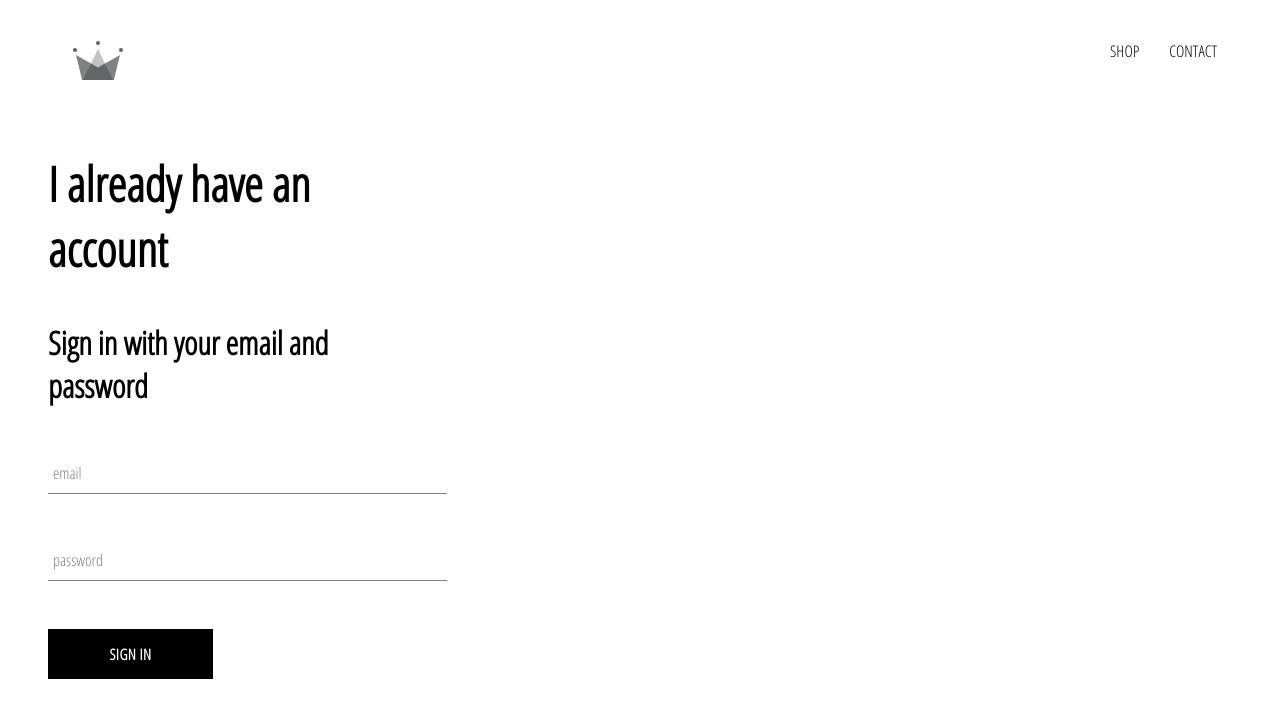
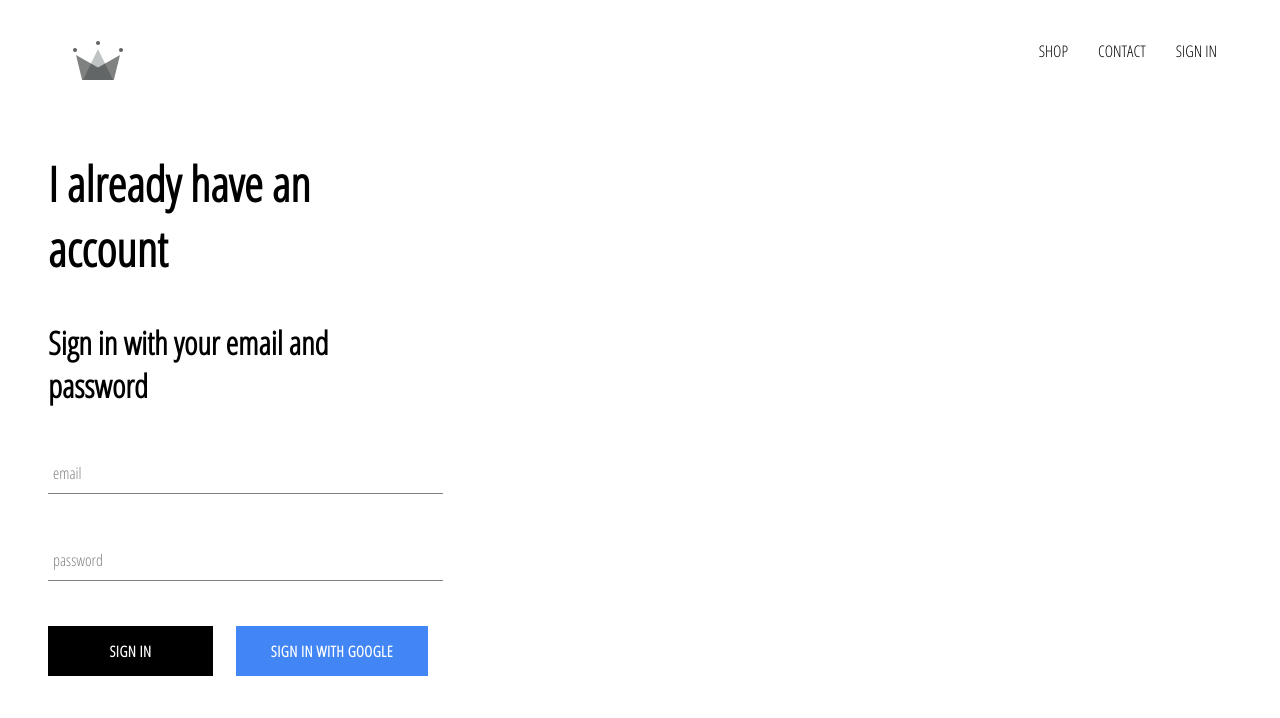
Before and after one commit to car-r/crwn-clothing, a React (Create React App) app: page /signIn in a window 1280 px wide. Shown: the top 718 px of the page. Built offline with nearby package versions, Linux system fonts and the light colour scheme; no server answers.

Commit message:
firebase integration for sign in with google

```diff
--- a/package.json
+++ b/package.json
@@ -6,6 +6,7 @@
     "@testing-library/jest-dom": "^5.11.4",
     "@testing-library/react": "^11.1.0",
     "@testing-library/user-event": "^12.1.10",
+    "firebase": "^9.0.0",
     "react": "^17.0.2",
     "react-dom": "^17.0.2",
     "react-router-dom": "^5.2.0",
--- a/src/App.js
+++ b/src/App.js
@@ -3,16 +3,39 @@ import { Switch, Route } from 'react-router-dom'
 import './App.css';
 
 import Header from './components/header/header.component';
+import { auth } from './firebase/firebase.utils';
 import HomePage from './pages/homepage/homepage.component';
 import ShopPage from './pages/shop/shop.component';
 import SignInandSignUpPage from './pages/sign-in-and-sign-up/sign-in-and-sign-up.component';
 
 
+class App extends React.Component {
+  constructor() {
+    super()
 
-function App() {
+    this.state = {
+      currentUser: null
+    }
+  }
+
+  unsubscribeFromAuth = null
+
+  componentDidMount() {
+    this.unsubscribeFromAuth = auth.onAuthStateChanged(user => {
+      this.setState({ currentUser: user })
+
+      console.log(user)
+    })
+  }
+
+  componentWillUnmount() {
+    this.unsubscribeFromAuth()
+  }
+
+  render() {
     return (
       <div>
-      <Header />
+        <Header currentUser={this.state.currentUser} />
         <Switch>
           <Route exact path='/' component={HomePage}/>
           <Route path='/shop' component={ShopPage}/>
@@ -22,4 +45,6 @@ function App() {
     );
   }
 
+}
+
 export default App;
--- a/src/components/custom-button/custom-button.component.js
+++ b/src/components/custom-button/custom-button.component.js
@@ -2,8 +2,11 @@ import React from 'react'
 
 import './custom-button.styles.scss'
 
-const CustomButton = ({ children, ...otherProps }) => (
-    <button className='custom-button' {...otherProps}>
+const CustomButton = ({ children, isGoogleSignIn, ...otherProps }) => (
+    <button
+        className={`${isGoogleSignIn ? 'google-sign-in' : '' } custom-button`}
+        {...otherProps}
+    >
         {children}
     </button>
 )
--- a/src/components/custom-button/custom-button.styles.scss
+++ b/src/components/custom-button/custom-button.styles.scss
@@ -19,4 +19,14 @@
       color: black;
       border: 1px solid black;
     }
+
+    &.google-sign-in {
+      background-color: #4285f4;
+      color: white;
+
+      &:hover {
+        background-color: #357ae8;
+        border: none;
+      }
+    }
   }
--- a/src/components/header/header.component.js
+++ b/src/components/header/header.component.js
@@ -2,10 +2,11 @@ import React from 'react'
 import { Link } from 'react-router-dom'
 
 import { ReactComponent as Logo } from '../../assets/crown.svg'
+import { auth } from '../../firebase/firebase.utils'
 
 import './header.styles.scss'
 
-const Header = () => (
+const Header = ({currentUser}) => (
     <div className='header'>
         <Link className='logo-container' to='/'>
             <Logo className='logo'/>
@@ -17,6 +18,9 @@ const Header = () => (
             <Link className='option' to='/contact'>
                 CONTACT
             </Link>
+            {
+                currentUser ? <div className='option' onClick={() => auth.signOut()}>SIGN OUT</div> : <Link className='option' to='/signin'>SIGN IN</Link>
+            }
         </div>
     </div>
 )
--- a/src/components/header/header.styles.scss
+++ b/src/components/header/header.styles.scss
@@ -20,6 +20,7 @@
 
       .option {
         padding: 10px 15px;
+        cursor: pointer;
       }
     }
   }
--- a/src/components/sign-in/sign-in.component.js
+++ b/src/components/sign-in/sign-in.component.js
@@ -1,4 +1,5 @@
 import React from 'react'
+import {signInWithGoogle} from '../../firebase/firebase.utils'
 import CustomButton from '../custom-button/custom-button.component'
 import FormInput from '../form-input/form-input.component'
 
@@ -26,6 +27,7 @@ class SignIn extends React.Component {
         this.setState({ [name]: value})
     }
 
+
     render() {
         return(
             <div className='sign-in'>
@@ -49,7 +51,16 @@ class SignIn extends React.Component {
                         label='password'
                         required
                     />
-                    <CustomButton type='submit'>Sign In</CustomButton>
+                    <div className='buttons'>
+                        <CustomButton type='submit'>Sign In</CustomButton>
+                        <CustomButton
+                            onClick={signInWithGoogle}
+                            isGoogleSignIn
+                        >
+                            Sign In with Google
+                        </CustomButton>
+                    </div>
+
                 </form>
             </div>
 
--- a/src/components/sign-in/sign-in.styles.scss
+++ b/src/components/sign-in/sign-in.styles.scss
@@ -1,9 +1,14 @@
 .sign-in {
-    width: 30vw;
+    width: 380px;
     display: flex;
     flex-direction: column;
 
     .title {
         margin: 10px;
     }
+
+    .buttons {
+        display: flex;
+        justify-content: space-between;
+    }
   }
--- /dev/null
+++ b/src/firebase/firebase.utils.js
@@ -0,0 +1,23 @@
+import { initializeApp } from 'firebase/app';
+import { getFirestore, collection, getDocs } from 'firebase/firestore/lite';
+import { getAuth, signInWithPopup, GoogleAuthProvider } from "firebase/auth";
+
+const config = {
+  apiKey: 'AIzaSyCdHT-AYHXjF7wOrfAchX4PIm3cSj5tn14',
+  authDomain: 'crwn-db.firebaseapp.com',
+  databaseURL: 'https://crwn-db.firebaseio.com',
+  projectId: 'crwn-db',
+  storageBucket: 'crwn-db.appspot.com',
+  messagingSenderId: '850995411664',
+  appId: '1:850995411664:web:7ddc01d597846f65'
+};
+
+const app = initializeApp(config);
+
+export const auth = getAuth();
+export const database = getFirestore(app);
+
+const provider = new GoogleAuthProvider()
+export const signInWithGoogle = () => signInWithPopup(auth, provider);
+
+export default app;
```
Also changed, not shown: 1 other file (tests, documents, lock files or other folders). Lines whose indentation alone changed are shown as unchanged.
